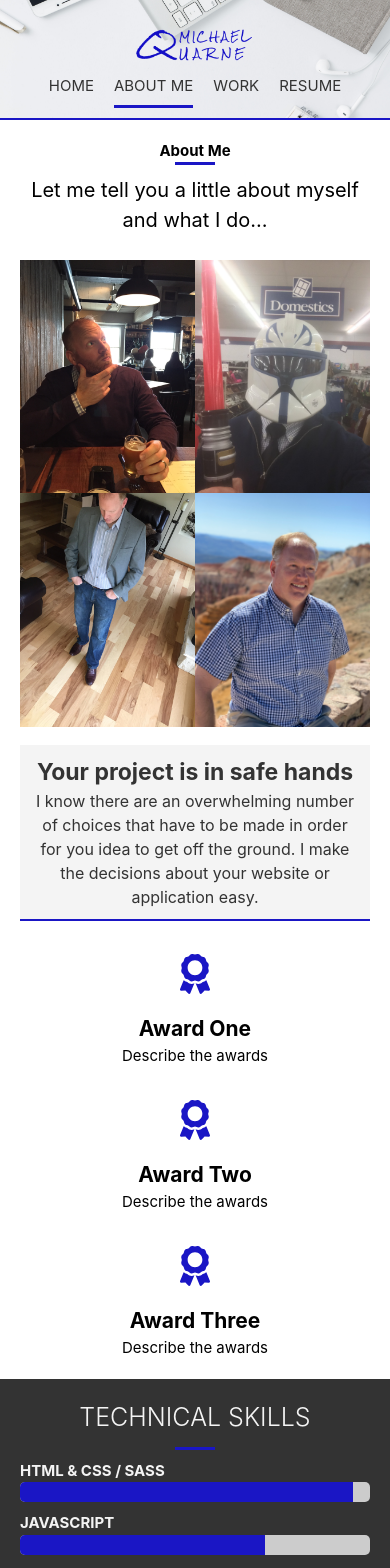
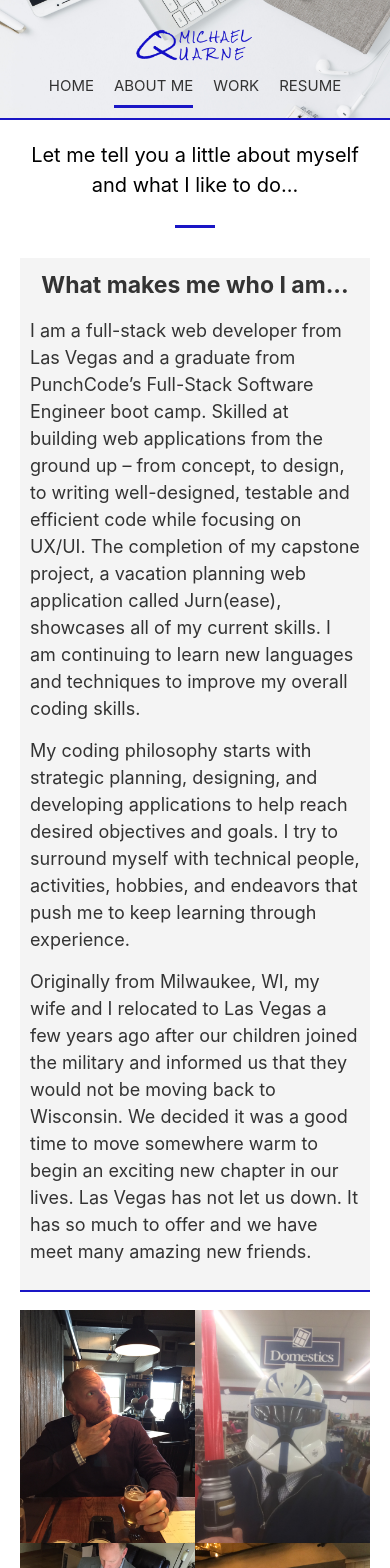
Before and after one commit to mikeq1225/portfolio, a React (Create React App) app in the folder client/: page /About in a window 390 px wide. Shown: the top 1568 px of the page. Built offline with nearby package versions, Linux system fonts and the light colour scheme.

Commit message:
working on about me page

```diff
--- a/client/src/components/about/AboutMe.js
+++ b/client/src/components/about/AboutMe.js
@@ -1,5 +1,5 @@
 import React from "react"
-import { FaAward } from "react-icons/fa"
+import { FaUserTie, FaHiking, FaCocktail } from "react-icons/fa"
 import "../../styles/about/AboutMe.scss"
 
 export default (props) => {
@@ -7,40 +7,62 @@ export default (props) => {
 		<div id="about">
 			<section className="textCenter py3">
 				<div className="container">
-					<h2 className="title">About Me</h2>
+					<p className="lead">
+						Let me tell you a little about myself and what I like to do...
+					</p>
 					<div className="bottomLine"></div>
-					<p className="lead">
-						Let me tell you a little about myself and what I do...
-					</p>
 					<div className="info">
 						<div className="bioImage">
 							<img src="/assets/michael1.jpg" alt="Michael Quarne" />
 							<img src="/assets/michael2.jpg" alt="Michael Quarne" />
 							<img src="/assets/michael3.jpg" alt="Michael Quarne" />
-							<img src="/assets/michael4.jpg" alt="Michael Quarne" />
+							<img src="/assets/michael6.jpg" alt="Michael Quarne" />
 						</div>
 						<div className="bio bgLight">
-							<h4>Your project is in safe hands</h4>
+							<h4>What makes me who I am...</h4>
 							<p>
-								I know there are an overwhelming number of choices that have to
-								be made in order for you idea to get off the ground. I make the
-								decisions about your website or application easy.
+								I am a full-stack web developer from Las Vegas and a graduate
+								from PunchCode’s Full-Stack Software Engineer boot camp. Skilled
+								at building web applications from the ground up – from concept,
+								to design, to writing well-designed, testable and efficient code
+								while focusing on UX/UI. The completion of my capstone project,
+								a vacation planning web application called Jurn(ease), showcases
+								all of my current skills. I am continuing to learn new languages
+								and techniques to improve my overall coding skills.
+							</p>
+							<p>
+								My coding philosophy starts with strategic planning, designing,
+								and developing applications to help reach desired objectives and
+								goals. I try to surround myself with technical people,
+								activities, hobbies, and endeavors that push me to keep learning
+								through experience.
+							</p>
+							<p>
+								Originally from Milwaukee, WI, my wife and I relocated to Las
+								Vegas a few years ago after our children joined the military and
+								informed us that they would not be moving back to Wisconsin. We
+								decided it was a good time to move somewhere warm to begin an
+								exciting new chapter in our lives. Las Vegas has not let us
+								down. It has so much to offer and we have meet many amazing new
+								friends.
 							</p>
 						</div>
 						<div className="award1">
-							<FaAward />
-							<h3>Award One</h3>
-							<p>Describe the awards</p>
+							<FaHiking />
+							<h3>Hiking</h3>
+							<p>Vegas is a great place to hike in some awesome scenery</p>
 						</div>
 						<div className="award2">
-							<FaAward />
-							<h3>Award Two</h3>
-							<p>Describe the awards</p>
+							<FaUserTie />
+							<h3>Fashion</h3>
+							<p>Looking good always makes me feel good</p>
 						</div>
 						<div className="award3">
-							<FaAward />
-							<h3>Award Three</h3>
-							<p>Describe the awards</p>
+							<FaCocktail />
+							<h3>Happy Hour</h3>
+							<p>
+								Friday date night at some of the best 'Happy Hours' anywhere
+							</p>
 						</div>
 					</div>
 				</div>
--- a/client/src/components/homePage/Specialize.js
+++ b/client/src/components/homePage/Specialize.js
@@ -1,5 +1,4 @@
 import React from "react"
-// import { NavLink, Link } from "react-router-dom"
 import "../../styles/homePage/Specialize.scss"
 import { FaFileAlt, FaDesktop, FaObjectUngroup } from "react-icons/fa"
 import { RiUserFollowLine } from "react-icons/ri"
@@ -14,7 +13,7 @@ export default (props) => {
 					<div className="bottomLine"></div>
 					<p className="lead">
 						Allowing the customer's needs to dictate design while keeping
-						responsive design at the forefront
+						responsiveness at the forefront
 					</p>
 					<div className="specials">
 						<IconContext.Provider value={{ size: "4rem" }}>
--- a/client/src/components/homePage/Stats.js
+++ b/client/src/components/homePage/Stats.js
@@ -1,11 +1,8 @@
 import React from "react"
 import "../../styles/homePage/Stats.scss"
-import {
-	FaUsers,
-	FaAward,
-	FaHourglassStart,
-	FaCodeBranch,
-} from "react-icons/fa"
+import { FaUsers } from "react-icons/fa"
+import { GiWorld } from "react-icons/gi"
+import { DiGitBranch, DiGitPullRequest } from "react-icons/di"
 import { IconContext } from "react-icons/lib"
 
 export default (props) => {
@@ -19,34 +16,34 @@ export default (props) => {
 								<FaUsers />
 							</li>
 							<li className="title">Clients</li>
-							<li className="number">100</li>
-						</ul>
-					</div>
-					<div>
-						<ul>
-							<li>
-								<FaAward />
-							</li>
-							<li className="title">Awards</li>
 							<li className="number">4</li>
 						</ul>
 					</div>
 					<div>
 						<ul>
 							<li>
-								<FaHourglassStart />
+								<GiWorld />
 							</li>
-							<li className="title">Hours Worked</li>
-							<li className="number">2300</li>
+							<li className="title">Deployed Projects</li>
+							<li className="number">11</li>
 						</ul>
 					</div>
 					<div>
 						<ul>
 							<li>
-								<FaCodeBranch />
+								<DiGitPullRequest />
 							</li>
-							<li className="title">Projects Completed</li>
-							<li className="number">15</li>
+							<li className="title">GitHub Contributions</li>
+							<li className="number">958</li>
+						</ul>
+					</div>
+					<div>
+						<ul>
+							<li>
+								<DiGitBranch />
+							</li>
+							<li className="title">Small Projects</li>
+							<li className="number">22</li>
 						</ul>
 					</div>
 				</IconContext.Provider>
--- a/client/src/styles/about/AboutMe.scss
+++ b/client/src/styles/about/AboutMe.scss
@@ -2,6 +2,10 @@
 
 div#about {
 	div.container {
+		div.bottomLine {
+			margin: 0 auto 3rem auto;
+		}
+
 		div.info {
 			display: grid;
 			grid-template-areas:
@@ -25,7 +29,9 @@ div#about {
 				}
 
 				p {
-					font-size: 1.6rem;
+					font-size: 1.8rem;
+					text-align: left;
+					margin: 1.5rem 0;
 				}
 			}
 
@@ -62,16 +68,22 @@ div#about {
 	}
 }
 
-@media (max-width: 500px) {
+@media (max-width: 1050px) {
 	div#about {
 		div.container {
 			div.info {
+				display: grid;
 				grid-template-areas:
+					"bio"
 					"image"
-					"bio"
 					"award1"
 					"award2"
 					"award3";
+
+				.bioImage {
+					grid-template-columns: repeat(4, 1fr);
+					grid-area: image;
+				}
 
 				.bio {
 					border-left: none;
@@ -81,3 +93,28 @@ div#about {
 		}
 	}
 }
+
+@media (max-width: 500px) {
+	div#about {
+		div.container {
+			div.info {
+				grid-template-areas:
+					"bio"
+					"image"
+					"award1"
+					"award2"
+					"award3";
+
+				.bioImage {
+					display: grid;
+					grid-template-columns: repeat(2, 1fr);
+				}
+
+				.bio {
+					border-left: none;
+					border-bottom: 2px solid vars.$mainColor;
+				}
+			}
+		}
+	}
+}
```
Also changed, not shown: client/public/assets/michael5.JPG (added), client/public/assets/michael6.JPG (added).
